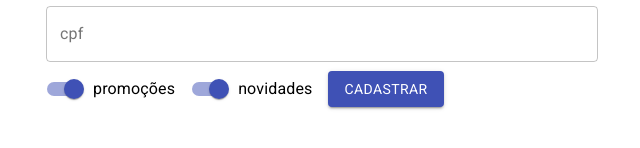
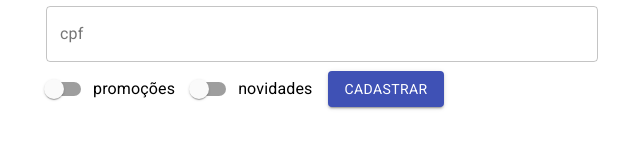
Before and after one commit to filipperogerio/react.cadastro, a React (Create React App) app: page / in a window 1280 px wide. Shown: the part 226-374 px from the top of the page, without its empty margins (318-958 px from the left). Built offline with nearby package versions, Linux system fonts and the light colour scheme.

Commit message:
add mundança de estado para o formulário

```diff
--- a/src/components/FormularioCadastro/FormularioCadastro.jsx
+++ b/src/components/FormularioCadastro/FormularioCadastro.jsx
@@ -4,11 +4,14 @@ import { Button, TextField, Switch, FormControlLabel } from '@material-ui/core'
 function FormularioCadastro () {
   const [nome, setNome] = useState('')
   const [sobrenome, setSobrenome] = useState('')
+  const [cpf, setCpf] = useState('')
+  const [promocoes, setPromocoes] = useState(false)
+  const [novidades, setNovidades] = useState(false)
 
   const handleForm = e => {
     e.preventDefault()
 
-    console.log(nome, sobrenome)
+    console.log({ nome, sobrenome, cpf, promocoes, novidades })
   }
 
   return (
@@ -44,16 +47,37 @@ function FormularioCadastro () {
         variant='outlined'
         margin='normal'
         fullWidth
+        onChange={e => {
+          setCpf(e.target.value)
+        }}
       />
 
       <FormControlLabel
         label='promoções'
-        control={<Switch name='promocoes' color='primary' defaultChecked />}
+        control={
+          <Switch
+            name='promocoes'
+            color='primary'
+            checked={promocoes}
+            onChange={e => {
+              setPromocoes(e.target.checked)
+            }}
+          />
+        }
       />
 
       <FormControlLabel
         label='novidades'
-        control={<Switch name='novidades' color='primary' defaultChecked />}
+        control={
+          <Switch
+            name='novidades'
+            color='primary'
+            checked={novidades}
+            onChange={e => {
+              setNovidades(e.target.checked)
+            }}
+          />
+        }
       />
 
       <Button type='submit' variant='contained' color='primary'>
```
